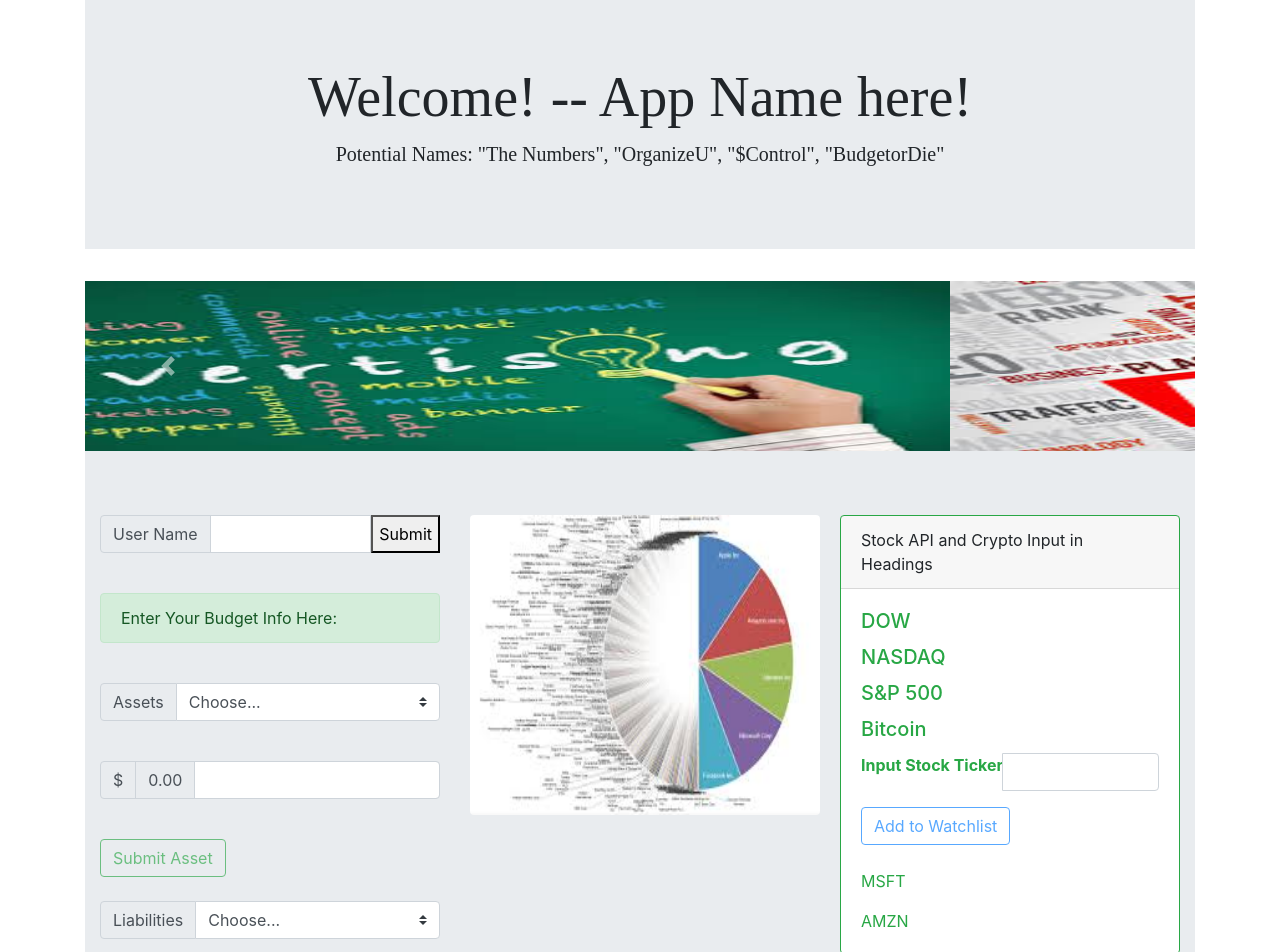
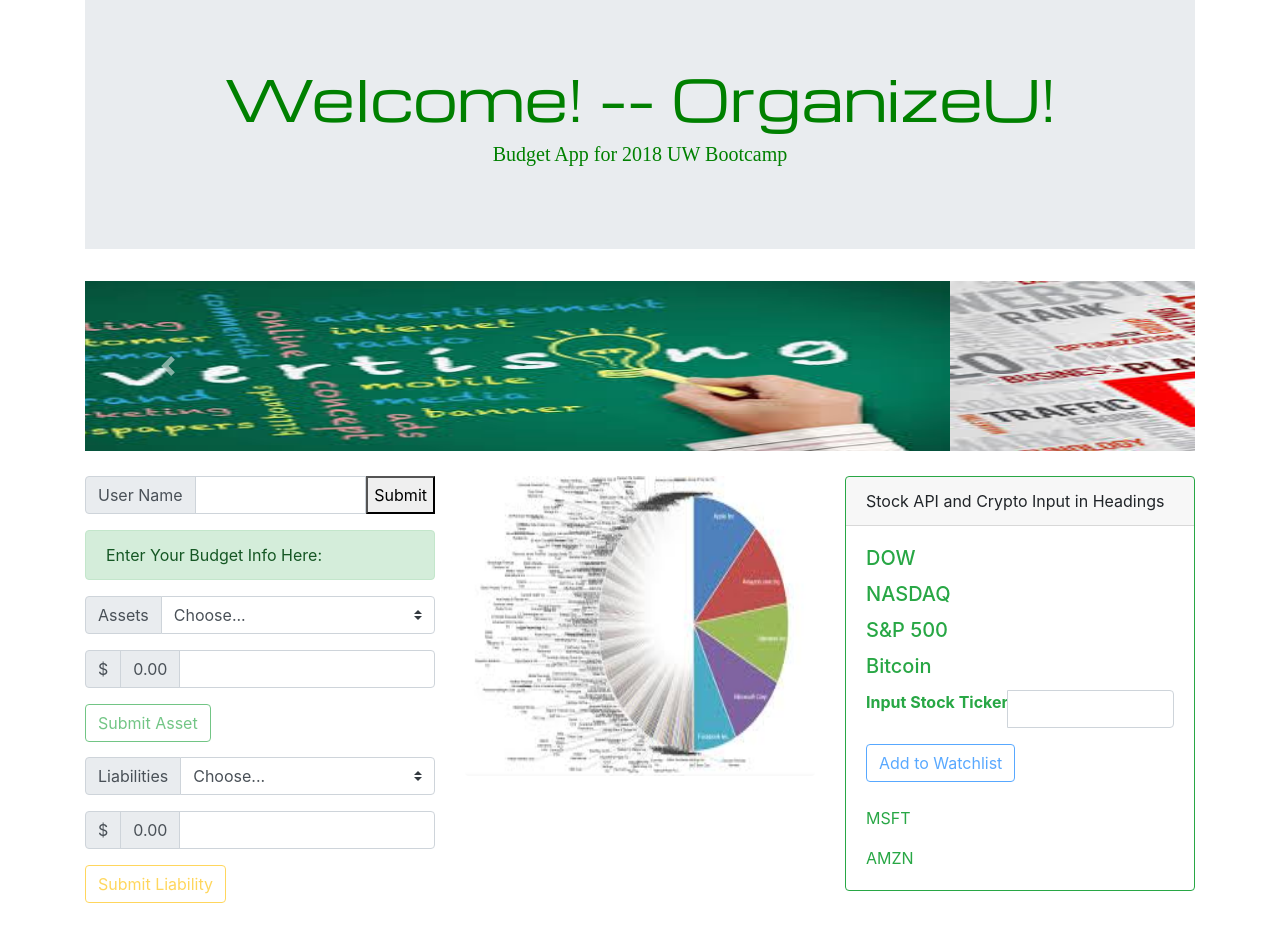
Before and after one commit to esalvatier/GroupProject1, a plain HTML site: page index.html in a window 1280 px wide. Shown: the top 952 px of the page. Drawn offline with nearby package versions, Linux system fonts and the light colour scheme.

Commit message:
CSS changes

```diff
--- a/assets/css/style.css
+++ b/assets/css/style.css
@@ -1,10 +1,25 @@
 #firstHead{
       text-align: center;
-      font-family: 'Julius Sans One';
+      font-family: 'Michroma';
+      color: green;
 
     }
 
-    #subFirstHead{
+#subFirstHead{
       text-align: center;
       font-family: 'Cinzel Decorative';
+      color: green;
       }
+
+#ads {
+       margin-bottom: 25px;
+      /* padding-bottom: 25px; */
+}
+
+#liab {
+      margin-top: 15px;
+}
+
+#liabilityAdd {
+      /* margin-top: 15px; */
+}
--- a/index.html
+++ b/index.html
@@ -14,6 +14,10 @@
   <!-- External CSS connection -->
   <link rel="stylesheet" href="assets/css/style.css">
 
+  <!-- Google Fonts CDN -->
+  <link href='https://fonts.googleapis.com/css?family=Michroma' rel='stylesheet'>
+
+
 </head>
 
 <body>
@@ -21,13 +25,14 @@
   <div class="container">
     <div class="jumbotron jumbotron-fluid">
       <div class="container">
-        <h1 class="display-4" id="firstHead">Welcome! -- App Name here!</h1>
-        <p class="lead" id="subFirstHead">Potential Names: "The Numbers", "OrganizeU", "$Control", "BudgetorDie"</p>
+        <h1 class="display-4" id="firstHead">Welcome! -- OrganizeU!</h1>
+        <p class="lead" id="subFirstHead">Budget App for 2018 UW Bootcamp</p>
       </div>
     </div>
   </div>
 
-  <div class="container">
+
+  <div id="ads" class="container">
     <div id="carouselExampleControls" class="carousel slide" data-ride="carousel">
       <div class="carousel-inner">
         <div class="carousel-item active">
@@ -50,24 +55,7 @@
       </a>
     </div>
   </div>
-  <!-- <div class="container">
-            <div class="card">
-                <div class="card-header">
-                  Hustle
-                </div>
-                <div class="card-body">
-                  <blockquote class="blockquote mb-0">
-                    <p>Advertise your face off and sneak into the captialist corner of your mind.</p>
-                    <footer class="blockquote-footer">Proabably some large company like...<cite title="Source Title">Amazon or Salesforce</cite></footer>
-                  </blockquote>
-                </div>
-              </div>
-        </div> -->
 
-  <body>
-
-    <div class="container">
-      <div class="jumbotron jumbotron-fluid">
         <div class="container">
           <div class="row">
             <div class="col-sm-4">
@@ -80,12 +68,10 @@
                 <button type="submit" id="userSubmit">Submit</button>
               </div>
 
-              <br>
-
               <div class="alert alert-success" role="alert">
                 Enter Your Budget Info Here:
               </div>
-              <br>
+
               <div class="input-group mb-3">
                 <div class="input-group-prepend">
                   <label class="input-group-text" for="assetType">Assets</label>
@@ -101,8 +87,6 @@
                 </select>
               </div>
 
-              <br>
-
               <div class="input-group mb-3">
                 <div class="input-group-prepend">
                   <span class="input-group-text">$</span>
@@ -111,15 +95,10 @@
                 <input type="number" class="form-control" aria-label="Dollar amount (with dot and two decimal places)" id="assetInput">
               </div>
 
-              <br>
               <!-- Remove disabled button attribute prior to start JRY -->
               <button type="button" class="btn btn-outline-success" id="assetAdd" disabled>Submit Asset</button>
 
-              <br>
-              <div></div>
-              <br>
-
-              <div class="input-group mb-3">
+              <div id="liab" class="input-group mb-3">
                 <div class="input-group-prepend">
                   <label class="input-group-text" for="liabilityType">Liabilities</label>
                 </div>
@@ -129,11 +108,8 @@
                   <option value="Student Loans">Student Loans</option>
                   <option value="Credit Card Debit">Credit Card Debt</option>
                   <option value="Other">Other</option>
-
                 </select>
               </div>
-
-              <br>
 
               <div class="input-group mb-3">
                 <div class="input-group-prepend">
@@ -143,21 +119,14 @@
                 <input type="number" class="form-control" aria-label="Dollar amount (with dot and two decimal places)" id="liabilityInput">
               </div>
 
-              <br>
               <!-- Remove disabled button attribute prior to start JRY -->
               <button type="button" class="btn btn-outline-warning" id="liabilityAdd" disabled>Submit Liability</button>
 
             </div>
 
-            <br>
-
-
               <div class="col-md-4">
                 <img src="chart.jpg" class="rounded" alt="chartpic" width="350" height="300">
               </div>
-
-
-            <br>
 
             <!-- <div class="container"> -->
             <div class="col-sm-4">
```
